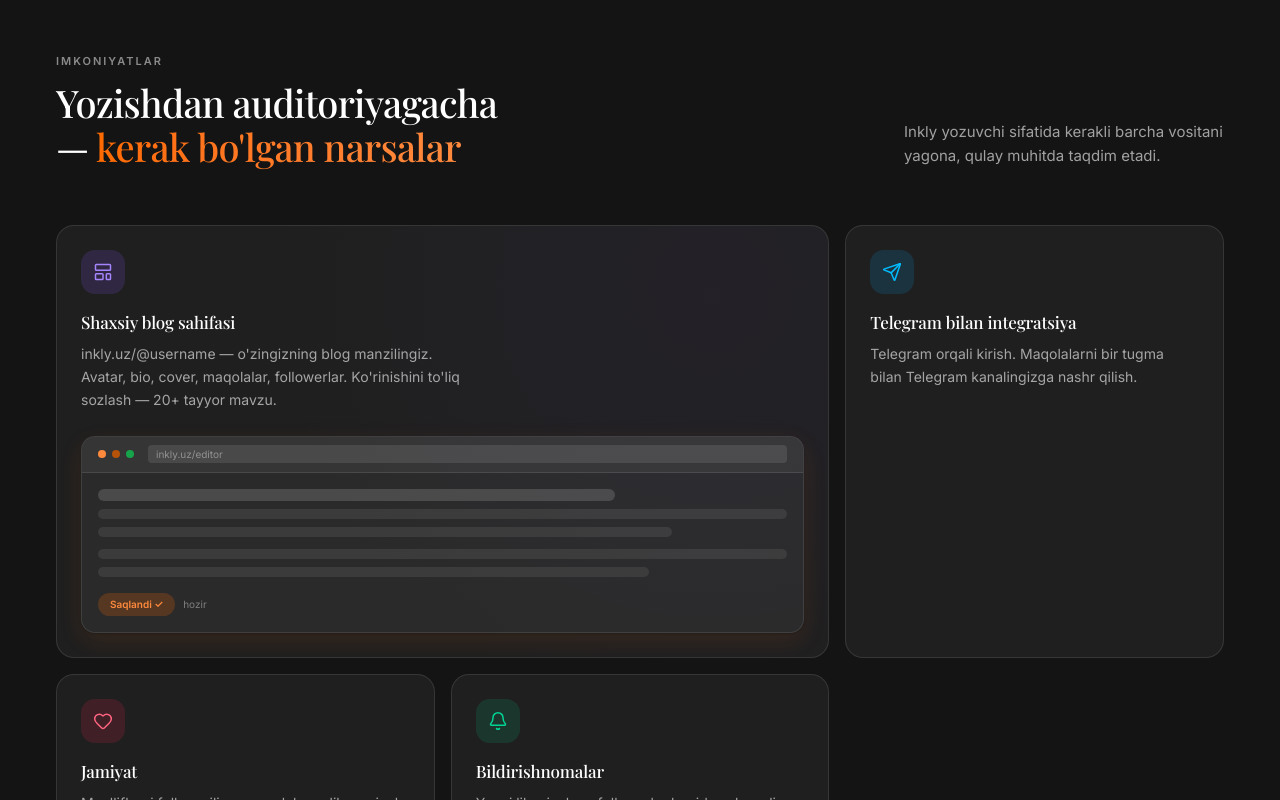
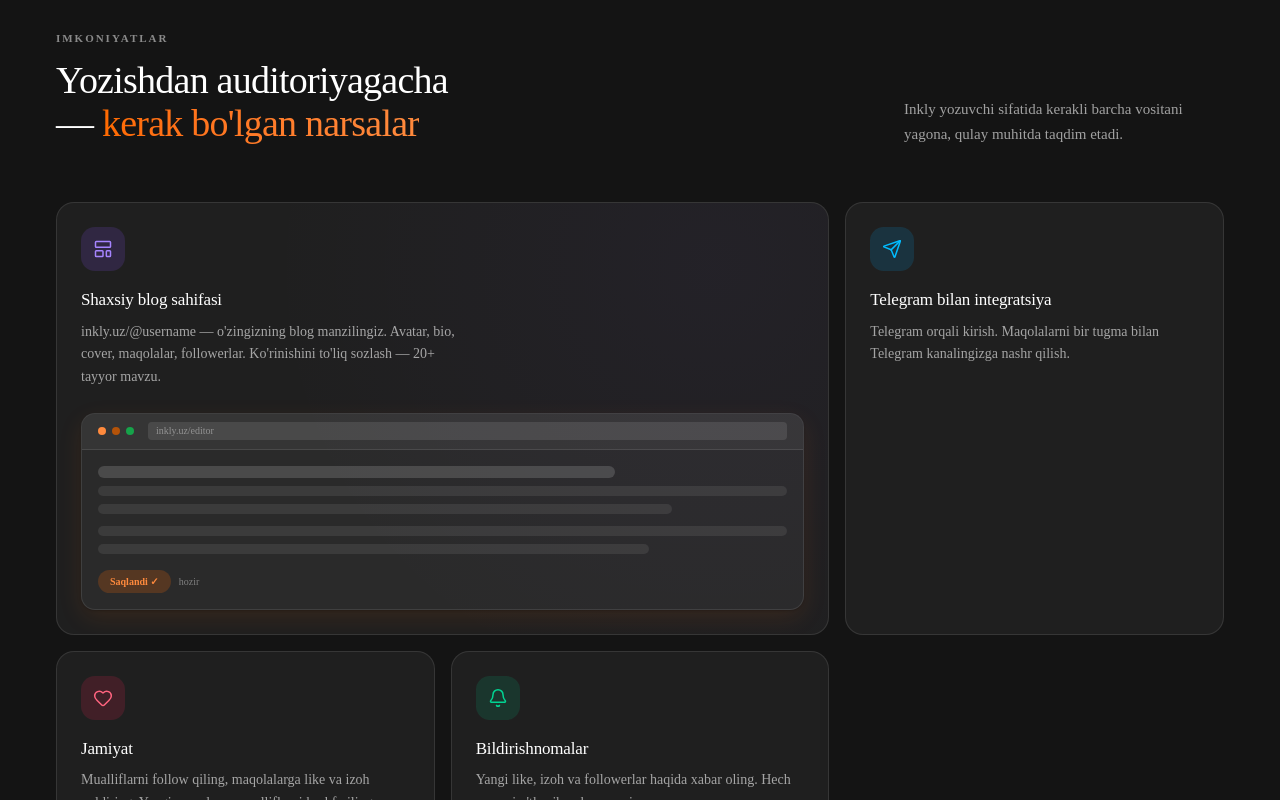
Before and after one commit to inklyuz/inkly_uz, a Next.js app: page / in a window 1280 px wide. Shown: the part 2000-2800 px from the top of the page. Built offline with nearby package versions, Linux system fonts and the light colour scheme; no server answers.

Commit message:
update font and hero

```diff
--- a/app/layout.tsx
+++ b/app/layout.tsx
@@ -1,121 +1,48 @@
 import { Analytics } from '@vercel/analytics/next'
 import type { Metadata, Viewport } from 'next'
-import { Inter, Playfair_Display } from 'next/font/google'
+import { Poppins, Sora } from 'next/font/google'
 import { Toaster } from 'sonner'
-
 import { AuthProvider } from '@/lib/auth/context'
 import './globals.css'
 
-/**
- * Primary UI / body typeface.
- *
- * Inter is used throughout the application:
- * - navigation
- * - buttons
- * - forms
- * - body text
- * - dashboard
- * - metadata
- * - utility UI
- */
-const inter = Inter({
+// UI / body typeface — used everywhere except display headings.
+const poppins = Poppins({
   subsets: ['latin', 'latin-ext'],
-  weight: ['400', '500', '600', '700'],
-  variable: '--font-inter',
+  weight: ['300', '400', '500', '600', '700'],
+  variable: '--font-poppins',
   display: 'swap',
 })
 
-/**
- * Editorial display typeface.
- *
- * Reserved for:
- * - landing hero
- * - major section headings
- * - article titles
- * - editorial content
- */
-const playfair = Playfair_Display({
-  subsets: ['latin'],
+// Display typeface — landing hero, article titles, major headings.
+const sora = Sora({
+  subsets: ['latin', 'latin-ext'],
   weight: ['500', '600', '700', '800'],
-  variable: '--font-playfair',
+  variable: '--font-sora',
   display: 'swap',
 })
 
-const siteUrl =
-  process.env.NEXT_PUBLIC_SITE_URL ?? 'https://inkly.uz'
+const siteUrl = process.env.NEXT_PUBLIC_SITE_URL ?? 'https://inkly.uz'
 
 export const metadata: Metadata = {
   metadataBase: new URL(siteUrl),
-
   title: {
-    default: "Inkly — Yozing. Nashr qiling. O'sing.",
+    default: 'Inkly — Yozing. Nashr qiling. O\'sing.',
     template: '%s — Inkly',
   },
-
   description:
     "O'zbek tilida yozadigan ijodkorlar uchun nashriyot platformasi. Maqola yozing, nashr qiling va auditoriya yarating.",
-
-  applicationName: 'Inkly',
-
-  generator: 'Next.js',
-
-  keywords: [
-    'Inkly',
-    'o‘zbek',
-    'uzbek',
-    'maqola',
-    'blog',
-    'nashr',
-    'ijodkor',
-    'publishing',
-    'creator',
-  ],
-
-  authors: [
-    {
-      name: 'Inkly',
-      url: siteUrl,
-    },
-  ],
-
-  creator: 'Inkly',
-
   openGraph: {
     type: 'website',
     locale: 'uz_UZ',
     siteName: 'Inkly',
-    title: "Inkly — Yozing. Nashr qiling. O'sing.",
-    description:
-      "O'zbek tilidagi creator publishing platformasi.",
-    url: siteUrl,
+    title: 'Inkly — Yozing. Nashr qiling. O\'sing.',
+    description: "O'zbek tilidagi creator publishing platformasi.",
   },
-
-  twitter: {
-    card: 'summary_large_image',
-    title: "Inkly — Yozing. Nashr qiling. O'sing.",
-    description:
-      "O'zbek tilidagi creator publishing platformasi.",
-  },
-
-  robots: {
-    index: true,
-    follow: true,
-  },
-
   icons: {
     icon: [
-      {
-        url: '/icon-light-32x32.png',
-        media: '(prefers-color-scheme: light)',
-      },
-      {
-        url: '/icon-dark-32x32.png',
-        media: '(prefers-color-scheme: dark)',
-      },
-      {
-        url: '/icon.svg',
-        type: 'image/svg+xml',
-      },
+      { url: '/icon-light-32x32.png', media: '(prefers-color-scheme: light)' },
+      { url: '/icon-dark-32x32.png',  media: '(prefers-color-scheme: dark)'  },
+      { url: '/icon.svg', type: 'image/svg+xml' },
     ],
     apple: '/apple-icon.png',
   },
@@ -126,44 +53,28 @@ export const viewport: Viewport = {
   themeColor: '#FFFFFF',
 }
 
-export default function RootLayout({
-  children,
-}: Readonly<{
-  children: React.ReactNode
-}>) {
+export default function RootLayout({ children }: { children: React.ReactNode }) {
   return (
-    <html
-      lang="uz"
-      className={`${inter.variable} ${playfair.variable} bg-white`}
-      suppressHydrationWarning
-    >
-      <body className="font-sans antialiased">
+    <html lang="uz" className={`${poppins.variable} ${sora.variable} bg-white`}>
+      <body className="antialiased">
         <AuthProvider>
           {children}
-
           <Toaster
             position="bottom-right"
             toastOptions={{
               classNames: {
-                toast:
-                  'rounded-lg! border! border-border! bg-surface! text-foreground! shadow-md!',
+                toast: 'rounded-lg! border! border-border! bg-surface! text-foreground! shadow-md!',
                 title: 'text-sm! font-medium!',
                 description: 'text-foreground-muted!',
-                actionButton:
-                  'bg-primary! text-primary-foreground!',
-                cancelButton:
-                  'bg-background-muted! text-foreground!',
-                success:
-                  'border-success-soft-border! bg-success-soft! text-success!',
-                error:
-                  'border-destructive/20! bg-destructive/10! text-destructive!',
-                warning:
-                  'border-primary-soft! bg-primary-soft! text-warning!',
+                actionButton: 'bg-primary! text-primary-foreground!',
+                cancelButton: 'bg-background-muted! text-foreground!',
+                success: 'border-success-soft-border! bg-success-soft! text-success!',
+                error: 'border-destructive/20! bg-destructive/10! text-destructive!',
+                warning: 'border-primary-soft! bg-primary-soft! text-warning!',
               },
             }}
           />
         </AuthProvider>
-
         {process.env.NODE_ENV === 'production' && <Analytics />}
       </body>
     </html>
```
